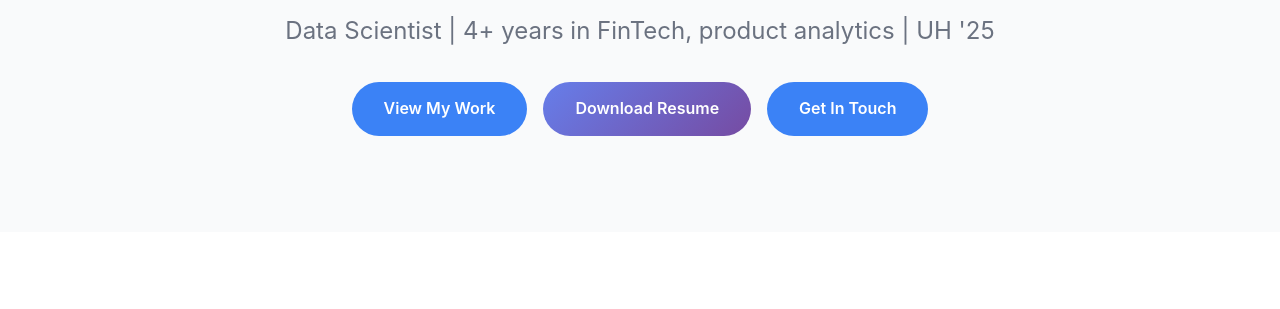
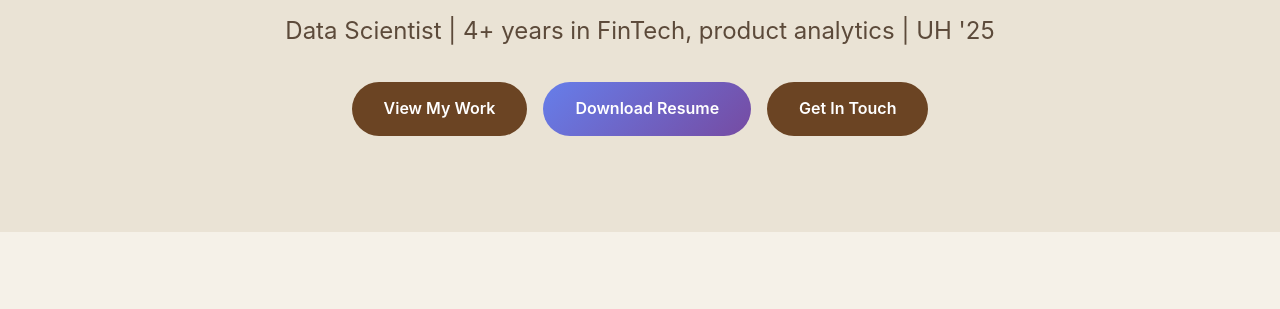
Before and after one commit to varunvaddi/varunvaddi.github.io, a plain HTML site: page index.html in a window 1280 px wide. Shown: the part 300-609 px from the top of the page. Drawn offline with Linux system fonts and the light colour scheme.

Commit message:
Update color variables for light and dark themes

```diff
--- a/style.css
+++ b/style.css
@@ -8,24 +8,27 @@ html {
     scroll-behavior: smooth;
 }
 
+
 html[data-theme="light"] {
-    --primary: #3b82f6;
-    --primary-dark: #2563eb;
-    --text: #1f2937;
-    --text-light: #6b7280;
-    --bg: #ffffff;
-    --bg-alt: #f9fafb;
-    --border: #e5e7eb;
+    --primary: #6B4423;           /* Rich Chocolate Brown */
+    --primary-dark: #4A2C1A;      /* Darker Chocolate */
+    --primary-light: #8B5A3C;     /* Light Chocolate */
+    --text: #2D2416;              /* Dark Brown Text */
+    --text-light: #5C4A3A;        /* Medium Brown Text */
+    --bg: #F5F1E8;                /* Warm Beige Background */
+    --bg-alt: #EAE3D5;            /* Slightly Darker Beige */
+    --border: #D4C4B0;            /* Tan Border */
 }
 
 html[data-theme="dark"] {
-    --primary: #3b82f6;
-    --primary-dark: #60a5fa;
-    --text: #e5e7eb;
-    --text-light: #9ca3af;
-    --bg: #0f0f0f;
-    --bg-alt: #1a1a1a;
-    --border: #2d2d2d;
+    --primary: #C0C0C0;           /* Silver Accent */
+    --primary-dark: #E8E8E8;      /* Lighter Silver for hover */
+    --primary-light: #A8A8A8;     /* Darker Silver */
+    --text: #E8E1D5;              /* Warm Off-White Text */
+    --text-light: #B8AFA0;        /* Muted Tan Text */
+    --bg: #1C1410;                /* Rich Dark Brown (not black) */
+    --bg-alt: #2A1F1A;            /* Slightly Lighter Dark Brown */
+    --border: #3D2F26;            /* Dark Brown Border */
 }
 
 body {
```
